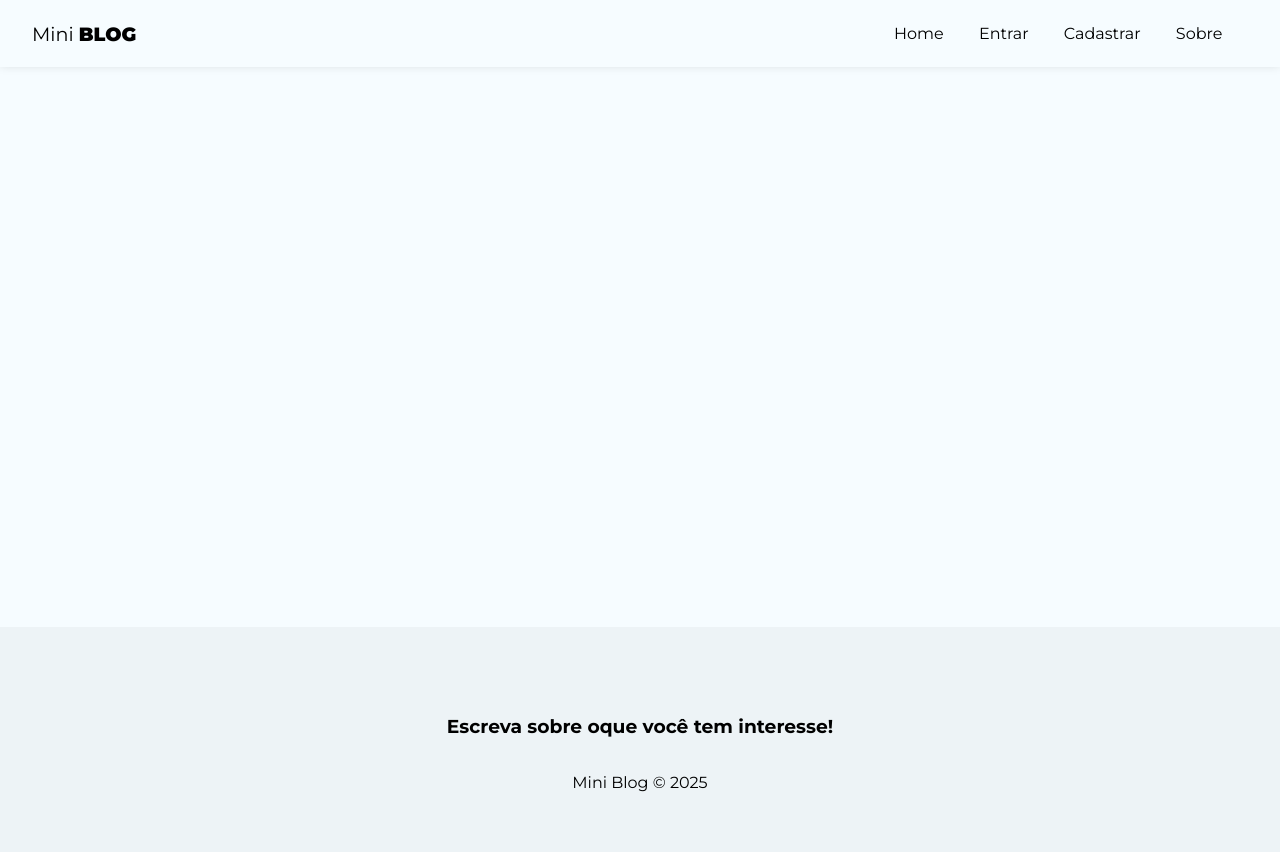
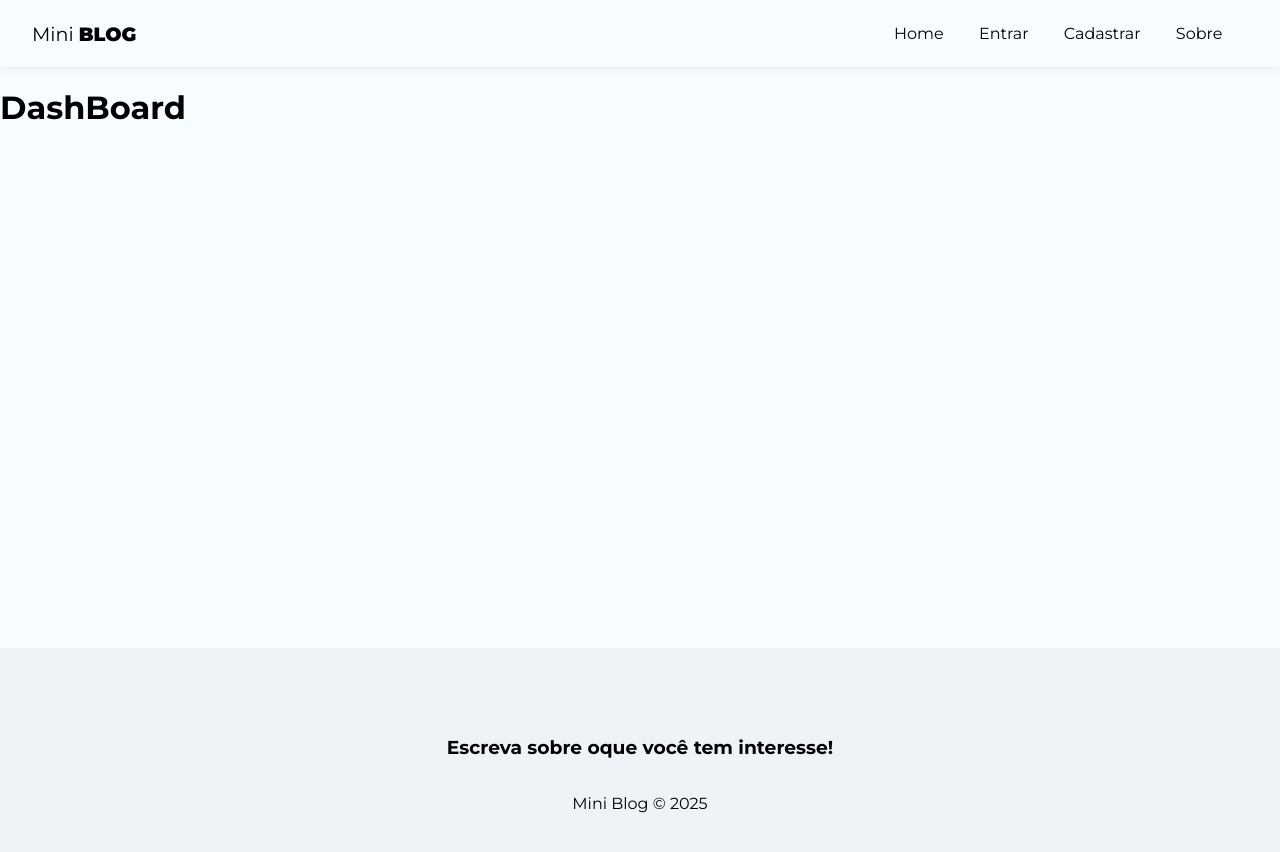
Before and after one commit to Viniciusrodd/Art_Gallery, a React (Vite) app: page /dashboard in a window 1280 px wide. Shown: the top 852 px of the page. Built offline with nearby package versions, Linux system fonts and the light colour scheme; no server answers; a web font is replaced by a local one.

Commit message:
Páginas para usuários autenticados

```diff
--- a/src/App.jsx
+++ b/src/App.jsx
@@ -16,6 +16,8 @@ import Home from './pages/Home/Home'
 import About from './pages/About/About'
 import Login from './pages/Login/Login'
 import Register from './pages/Register/Register'
+import CreatePost from './pages/CreatePost/CreatePost'
+import Dashboard from './pages/Dashboard/Dashboard'
 
 // import context
 import { AuthProvider } from './context/AuthContext'
@@ -49,6 +51,8 @@ function App() {
                             <Route path='/about' element={ <About /> } />
                             <Route path='/login' element={ <Login /> } />
                             <Route path='/register' element={ <Register /> } />
+                            <Route path='/posts/create' element={ <CreatePost /> } />
+                            <Route path='/dashboard' element={ <Dashboard /> } />
                         </Routes>
                     </div>
                     <Footer />
--- a/src/components/Navbar/NavBar.jsx
+++ b/src/components/Navbar/NavBar.jsx
@@ -35,7 +35,20 @@ const NavBar = () => {
                             </NavLink>
                         </li>
                     </>
-                ) : ('') }
+                ) : (
+                    <>
+                        <li>
+                            <NavLink to='/posts/create' className={ ({ isActive }) => ( isActive ? styles.active : '' ) }>
+                                Novo Post
+                            </NavLink>
+                        </li>
+                        <li>
+                            <NavLink to='/dashboard' className={ ({ isActive }) => ( isActive ? styles.active : '' ) }>
+                                Dashboard
+                            </NavLink>
+                        </li>
+                    </>
+                ) }
                 <li>
                     <NavLink to='/about' className={ ({ isActive }) => ( isActive ? styles.active : '' ) }>
                         Sobre
--- /dev/null
+++ b/src/pages/CreatePost/CreatePost.jsx
@@ -0,0 +1,13 @@
+
+// css
+import styles from './CreatePost.module.css';
+
+const CreatePost = () => {
+    return (
+        <div>
+            <h1>Create post</h1>
+        </div>
+    );
+};
+
+export default CreatePost;
--- /dev/null
+++ b/src/pages/CreatePost/CreatePost.module.css
@@ -0,0 +1 @@
+@charset "UTF-8";
--- /dev/null
+++ b/src/pages/Dashboard/Dashboard.jsx
@@ -0,0 +1,13 @@
+
+// css
+import styles from './Dashboard.module.css';
+
+const Dashboard = () => {
+    return (
+        <div>
+            <h1>DashBoard</h1>
+        </div>
+    );
+};
+
+export default Dashboard;
--- /dev/null
+++ b/src/pages/Dashboard/Dashboard.module.css
@@ -0,0 +1 @@
+@charset "UTF-8";
```
